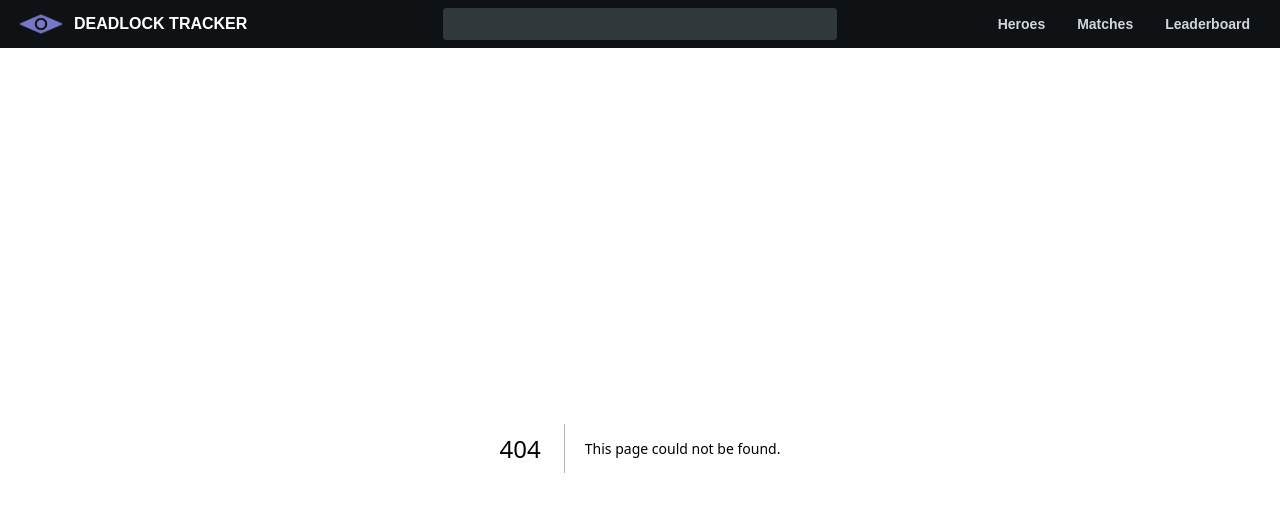
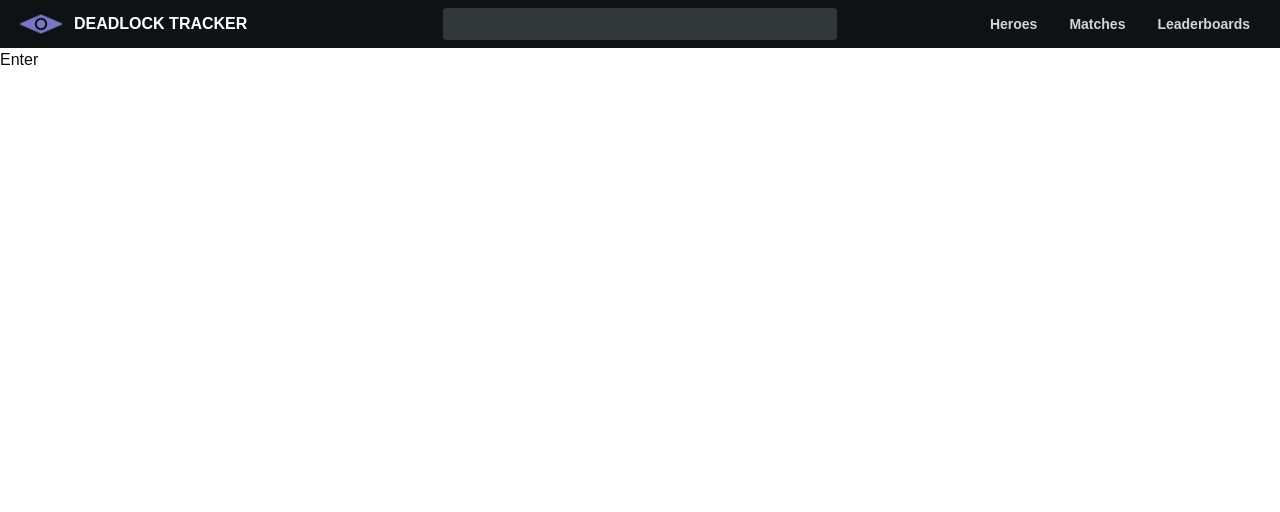
Before and after one commit to Alexeri/dlstats, a Next.js app: page /tierlist in a window 1280 px wide. Before the commit this address had no page. Shown: the top 512 px of the page. Built offline with nearby package versions, Linux system fonts and the light colour scheme; a web font is replaced by a local one.

Commit message:
added routes

```diff
--- /dev/null
+++ b/src/app/heroes/[name]/page.tsx
@@ -0,0 +1,7 @@
+export default function HeroPage() {
+    return (
+        <div>
+            Enter
+        </div>
+    );
+}
--- /dev/null
+++ b/src/app/heroes/page.tsx
@@ -0,0 +1,7 @@
+export default function HeroesPage() {
+    return (
+        <div>
+            Enter
+        </div>
+    );
+}
--- /dev/null
+++ b/src/app/leaderboards/page.tsx
@@ -0,0 +1,7 @@
+export default function LeaderboardsPage() {
+    return (
+        <div>
+            Enter
+        </div>
+    );
+}
--- /dev/null
+++ b/src/app/matches/[id]/page.tsx
@@ -0,0 +1,7 @@
+export default function MatchPage() {
+    return (
+        <div>
+            Enter
+        </div>
+    );
+}
--- /dev/null
+++ b/src/app/matches/page.tsx
@@ -0,0 +1,7 @@
+export default function MatchesPage() {
+    return (
+        <div>
+            Enter
+        </div>
+    );
+}
--- /dev/null
+++ b/src/app/tierlist/page.tsx
@@ -0,0 +1,7 @@
+export default function TierlistPage() {
+    return (
+        <div>
+            Enter
+        </div>
+    );
+}
--- a/src/components/navbar.tsx
+++ b/src/components/navbar.tsx
@@ -5,7 +5,7 @@ import Link from "next/link";
 const links = [
   { href: "/heroes", label: "Heroes" },
   { href: "/matches", label: "Matches" },
-  { href: "/leaderboard", label: "Leaderboard" },
+  { href: "/leaderboards", label: "Leaderboards" },
 ];
 
 export default function Navbar() {
```
